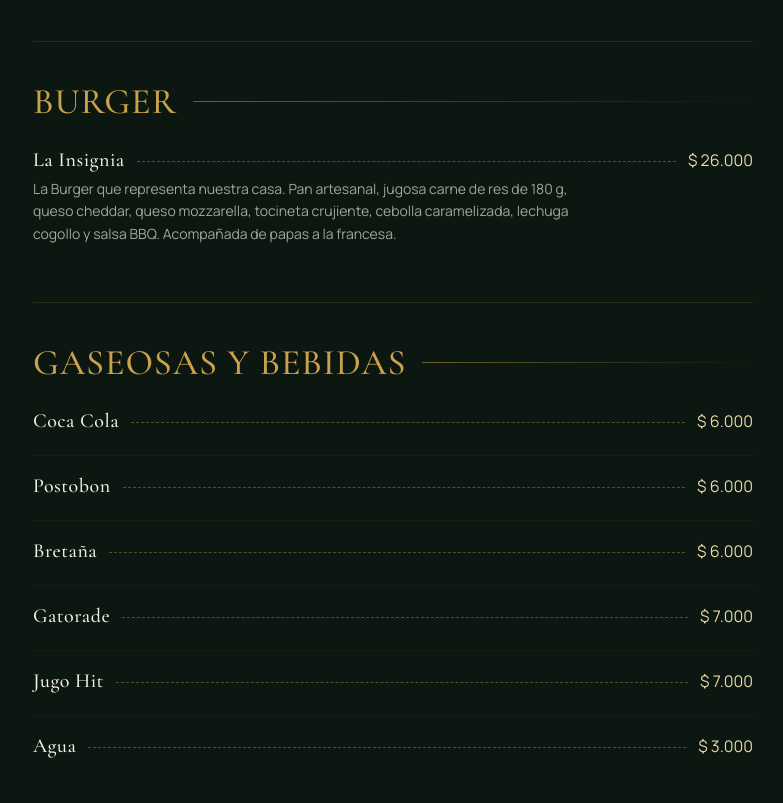
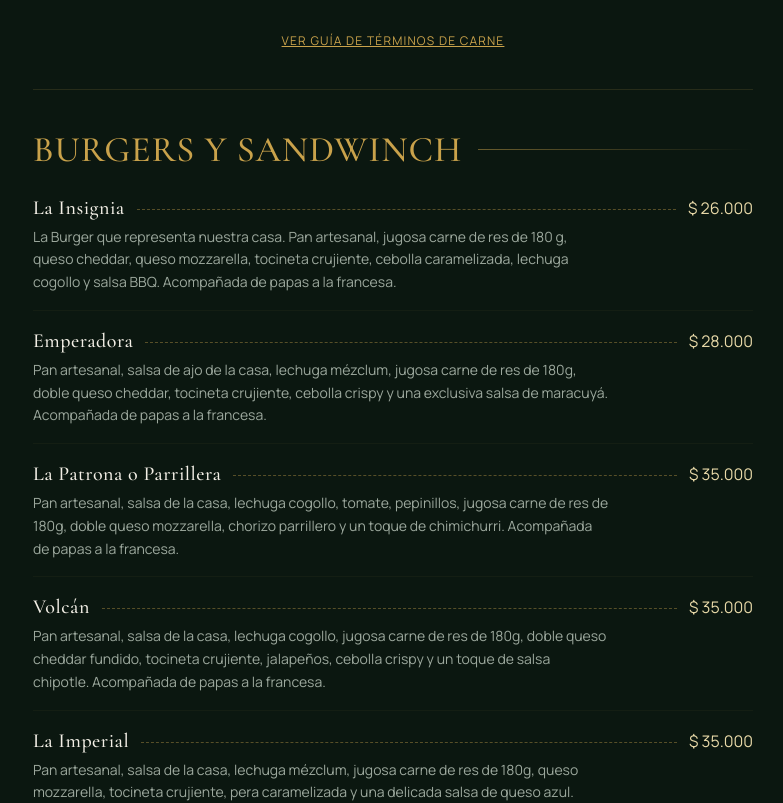
Before and after one commit to Sebaswolf31/AltaMesa, a Next.js app: page / in a window 1280 px wide. Shown: the part 1680-2483 px from the top of the page, without its empty margins (247-1030 px from the left). Built offline with nearby package versions, Linux system fonts and the light colour scheme.

Commit message:
new file meatguidemodal, changes in menu data too menusection and add image of terminosdecarne

```diff
--- /dev/null
+++ b/app/components/MeatGuideModal.tsx
@@ -0,0 +1,39 @@
+'use client';
+import { useState } from 'react';
+import Image from 'next/image';
+
+export default function MeatGuideModal() {
+  const [isOpen, setIsOpen] = useState(false);
+
+  return (
+    <>
+      <button
+        onClick={() => setIsOpen(true)}
+        className='text-[var(--color-gold)] underline text-xs tracking-widest uppercase hover:text-[var(--color-ivory)] transition-colors'
+      >
+        Ver guía de términos de carne
+      </button>
+
+      {isOpen && (
+        <div
+          className='fixed inset-0 z-[100] flex items-center justify-center bg-[var(--color-bg)]/90 backdrop-blur-sm p-4 animate-in fade-in duration-300'
+          onClick={() => setIsOpen(false)}
+        >
+          <div className='max-w-md w-full bg-[var(--color-bg-elevated)] p-2 rounded-lg border border-[var(--color-gold)]/30 relative'>
+            <button className='absolute -top-10 right-0 text-white text-2xl'>
+              ×
+            </button>
+            {/* Aquí debes poner el path de tu imagen de términos optimizada */}
+            <Image
+              src='/terminosdecarne.jpeg'
+              alt='Guía de términos de carne'
+              width={800}
+              height={600}
+              className='w-full h-auto rounded'
+            />
+          </div>
+        </div>
+      )}
+    </>
+  );
+}
--- a/app/components/MenuSection.tsx
+++ b/app/components/MenuSection.tsx
@@ -1,5 +1,6 @@
 import { MenuCategory } from '@/app/data/menu';
 import MenuItem from './MenuItem';
+import MeatGuideModal from './MeatGuideModal'; // Importa el componente
 
 export default function MenuSection({ category }: { category: MenuCategory }) {
   return (
@@ -13,11 +14,19 @@ export default function MenuSection({ category }: { category: MenuCategory }) {
         </h2>
         <span className='flex-1 h-px bg-gradient-to-r from-gold/50 to-transparent' />
       </div>
+
       <div className='divide-y divide-gold/10'>
         {category.items.map((item) => (
-          <MenuItem key={item.name} item={item} />
+          <MenuItem key={item.id} item={item} />
         ))}
       </div>
+
+      {/* AQUÍ ESTÁ LA LÓGICA: Solo aparece en la sección de parrilla */}
+      {category.id === 'parrilla' && (
+        <div className='mt-8 flex justify-center'>
+          <MeatGuideModal />
+        </div>
+      )}
     </section>
   );
 }
--- a/app/data/menu.ts
+++ b/app/data/menu.ts
@@ -94,7 +94,7 @@ export const menu: MenuCategory[] = [
   },
   {
     id: 'burger',
-    title: 'Burger',
+    title: 'Burgers Y Sandwinch',
     items: [
       {
         id: 'brg-insignia',
@@ -103,18 +103,93 @@ export const menu: MenuCategory[] = [
         description:
           'La Burger que representa nuestra casa. Pan artesanal, jugosa carne de res de 180 g, queso cheddar, queso mozzarella, tocineta crujiente, cebolla caramelizada, lechuga cogollo y salsa BBQ. Acompañada de papas a la francesa.',
       },
+      {
+        id: 'brg-emperadora',
+        name: 'Emperadora',
+        price: 28000,
+        description:
+          'Pan artesanal, salsa de ajo de la casa, lechuga mézclum, jugosa carne de res de 180g, doble queso cheddar, tocineta crujiente, cebolla crispy y una exclusiva salsa de maracuyá. Acompañada de papas a la francesa.',
+      },
+      {
+        id: 'brg-patrona',
+        name: 'La Patrona o Parrillera',
+        price: 35000,
+        description:
+          'Pan artesanal, salsa de la casa, lechuga cogollo, tomate, pepinillos, jugosa carne de res de 180g, doble queso mozzarella, chorizo parrillero y un toque de chimichurri. Acompañada de papas a la francesa.',
+      },
+      {
+        id: 'brg-volcan',
+        name: 'Volcán',
+        price: 35000,
+        description:
+          'Pan artesanal, salsa de la casa, lechuga cogollo, jugosa carne de res de 180g, doble queso cheddar fundido, tocineta crujiente, jalapeños, cebolla crispy y un toque de salsa chipotle. Acompañada de papas a la francesa.',
+      },
+      {
+        id: 'brg-imperial',
+        name: 'La Imperial',
+        price: 35000,
+        description:
+          'Pan artesanal, salsa de la casa, lechuga mézclum, jugosa carne de res de 180g, queso mozzarella, tocineta crujiente, pera caramelizada y una delicada salsa de queso azul. Acompañada de papas a la francesa.',
+      },
+      {
+        id: 'brg-reina-crispy',
+        name: 'La Reina Crispy',
+        price: 30000,
+        description:
+          'Pan artesanal, salsa de la casa, lechugas mézclum, pechuga de pollo apanada, doble queso mozzarella fundido, tocineta crujiente, mermelada de pimentón y un toque de salsa BBQ. Acompañada de papas a la francesa.',
+      },
+      {
+        id: 'brg-vaquera',
+        name: 'Vaquera',
+        price: 35000,
+        description:
+          'Pan artesanal, salsa de la casa, lechuga cogollo, tomate, cebolla, carne de res de 180g, queso cheddar fundido, tocineta crujiente, pepinillos y un toque de salsa chipotle. Acompañada de papas a la francesa.',
+      },
+      {
+        id: 'brg-sandwich',
+        name: 'Sandwich',
+        price: 29000,
+        description:
+          'Combo de sandwich tipo cubano, con papas a la francesa y cocacola',
+      },
     ],
   },
+
   {
     id: 'bebidas',
     title: 'Gaseosas y Bebidas',
     items: [
-      { id: 'beb-coca', name: 'Coca Cola', price: 6000 },
-      { id: 'beb-postobon', name: 'Postobon', price: 6000 },
-      { id: 'beb-bretana', name: 'Bretaña', price: 6000 },
-      { id: 'beb-gatorade', name: 'Gatorade', price: 7000 },
-      { id: 'beb-jugo', name: 'Jugo Hit', price: 7000 },
-      { id: 'beb-agua', name: 'Agua', price: 3000 },
+      {
+        id: 'beb-coca',
+        name: 'Coca Cola, sprite, quatro, kola roman x400ml',
+        price: 6000,
+      },
+      {
+        id: 'beb-postobon',
+        name: 'Postobon',
+        description: 'Colombiana, pepsi, uva, manzana, naranja x400ml',
+        price: 6000,
+      },
+      {
+        id: 'beb-bretana',
+        name: 'Bretaña',
+        description: 'x300ml',
+        price: 6000,
+      },
+      {
+        id: 'beb-gatorade',
+        name: 'Gatorade',
+        description: 'Mora azul, naranja, frutos rojos x500ml',
+        price: 7000,
+      },
+      {
+        id: 'beb-jugo',
+        name: 'Jugo Hit',
+        description:
+          'Lulo, Naranja piña, mango, mora, frutos tropiclaes x500ml',
+        price: 7000,
+      },
+      { id: 'beb-agua', name: 'Agua', description: 'x500ml', price: 3000 },
     ],
   },
   {
```
Also changed, not shown: public/terminosdecarne.jpeg (added).
